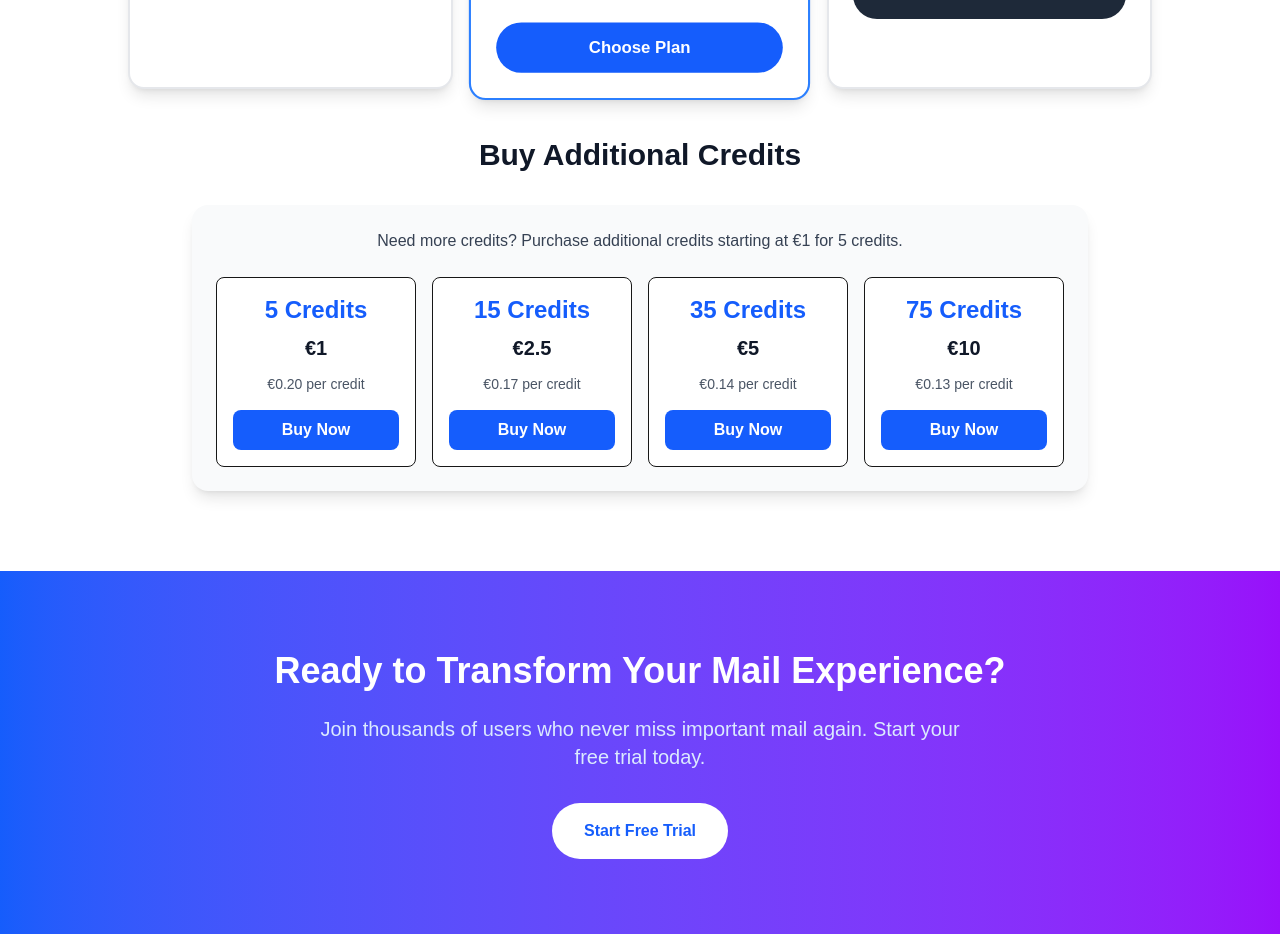
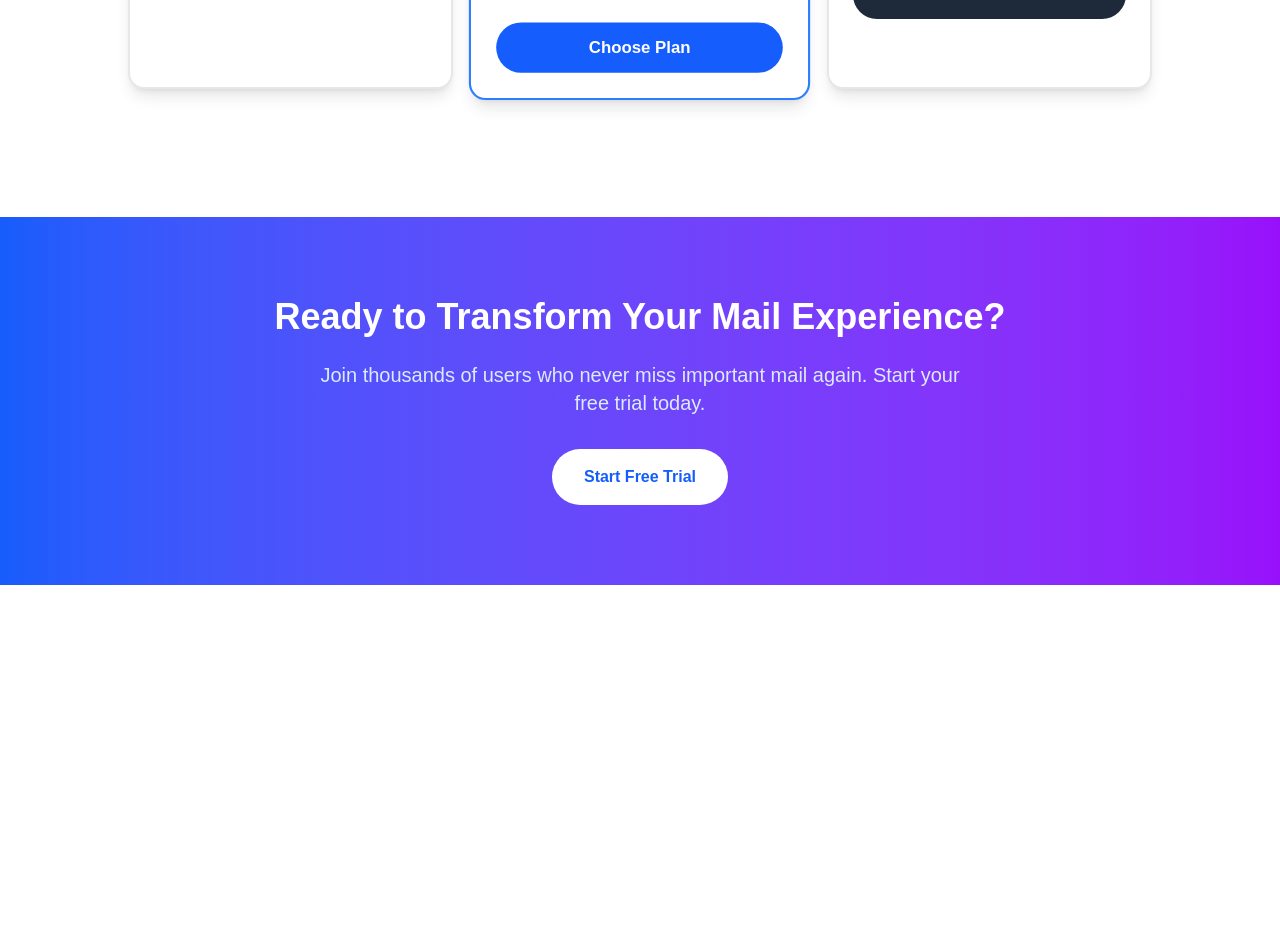
Before and after one commit to sanskarpar/letter, a Next.js app: page / in a window 1280 px wide. Shown: the part 2400-3334 px from the top of the page. After the commit the page ends 2985 px from the top, so only its background shows below. Built offline with nearby package versions, Linux system fonts and the light colour scheme.

Commit message:
Your commit message

```diff
--- a/src/app/page.tsx
+++ b/src/app/page.tsx
@@ -299,36 +299,8 @@ export default function MailServiceLanding() {
             </div>
           </div>
 
-          {/* Credit Packages */}
-          <div className="max-w-4xl mx-auto">
-            <h2 className="text-3xl font-bold text-center mb-8 text-gray-900">Buy Additional Credits</h2>
-            <div className="bg-gray-50 rounded-2xl shadow-lg p-6">
-              <div className="text-center mb-6">
-                <p className="text-gray-700">
-                  Need more credits? Purchase additional credits starting at €1 for 5 credits.
-                </p>
-              </div>
-              <div className="grid sm:grid-cols-2 lg:grid-cols-4 gap-4">
-                {creditPackages.map((pkg) => (
-                  <div key={pkg.credits} className="bg-white border rounded-lg p-4 text-center hover:shadow-md transition-shadow">
-                    <div className="text-2xl font-bold text-blue-600 mb-2">
-                      {pkg.credits} Credits
-                    </div>
-                    <div className="text-xl font-semibold mb-3 text-gray-900">€{pkg.price}</div>
-                    <div className="text-sm text-gray-600 mb-4">
-                      €{(pkg.price / pkg.credits).toFixed(2)} per credit
-                    </div>
-                    <button
-                      onClick={() => router.push('/login')}
-                      className="w-full bg-blue-600 text-white py-2 rounded-lg font-semibold hover:bg-blue-700 transition-colors"
-                    >
-                      Buy Now
-                    </button>
-                  </div>
-                ))}
-              </div>
-            </div>
-          </div>
+
+
         </div>
       </section>
 
```
